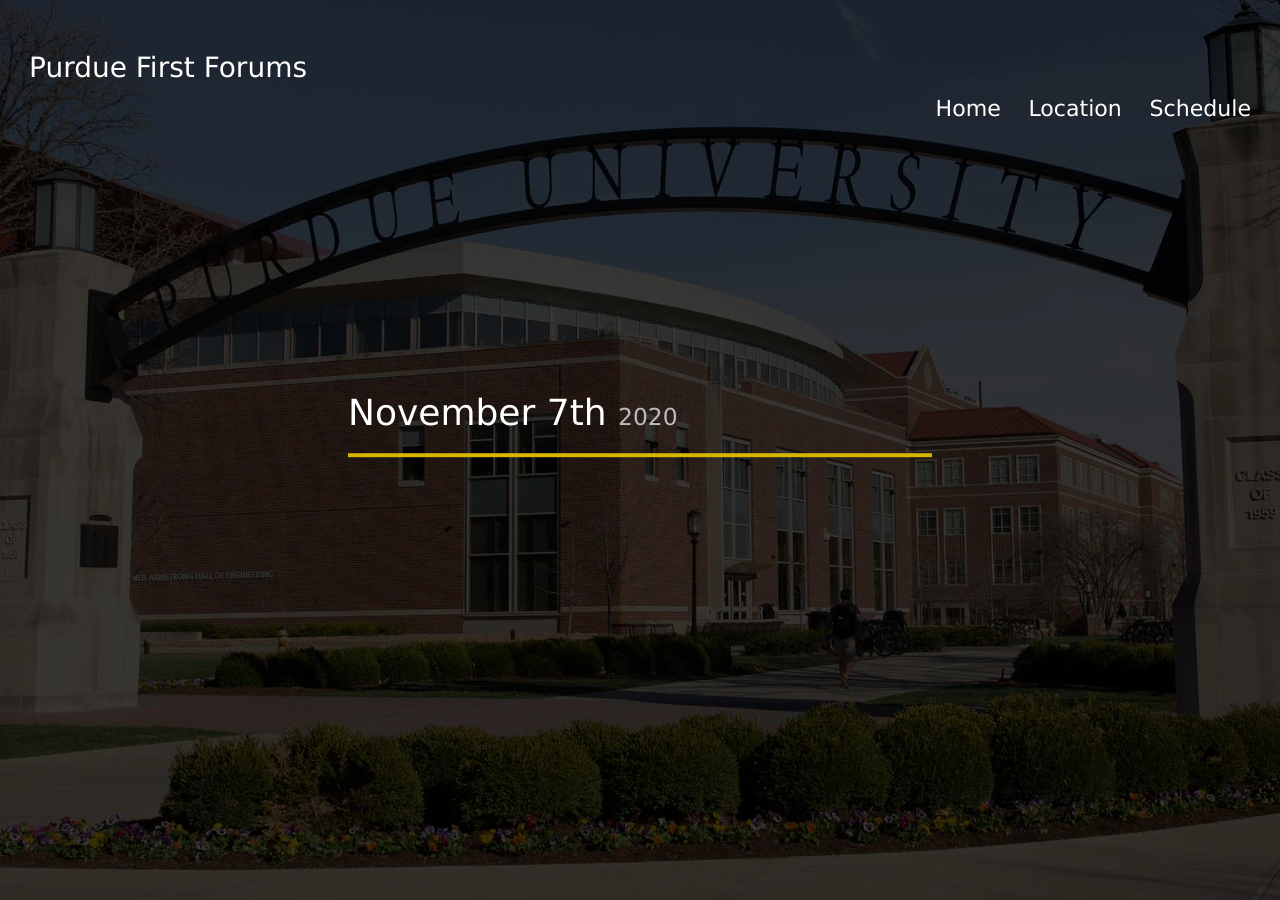
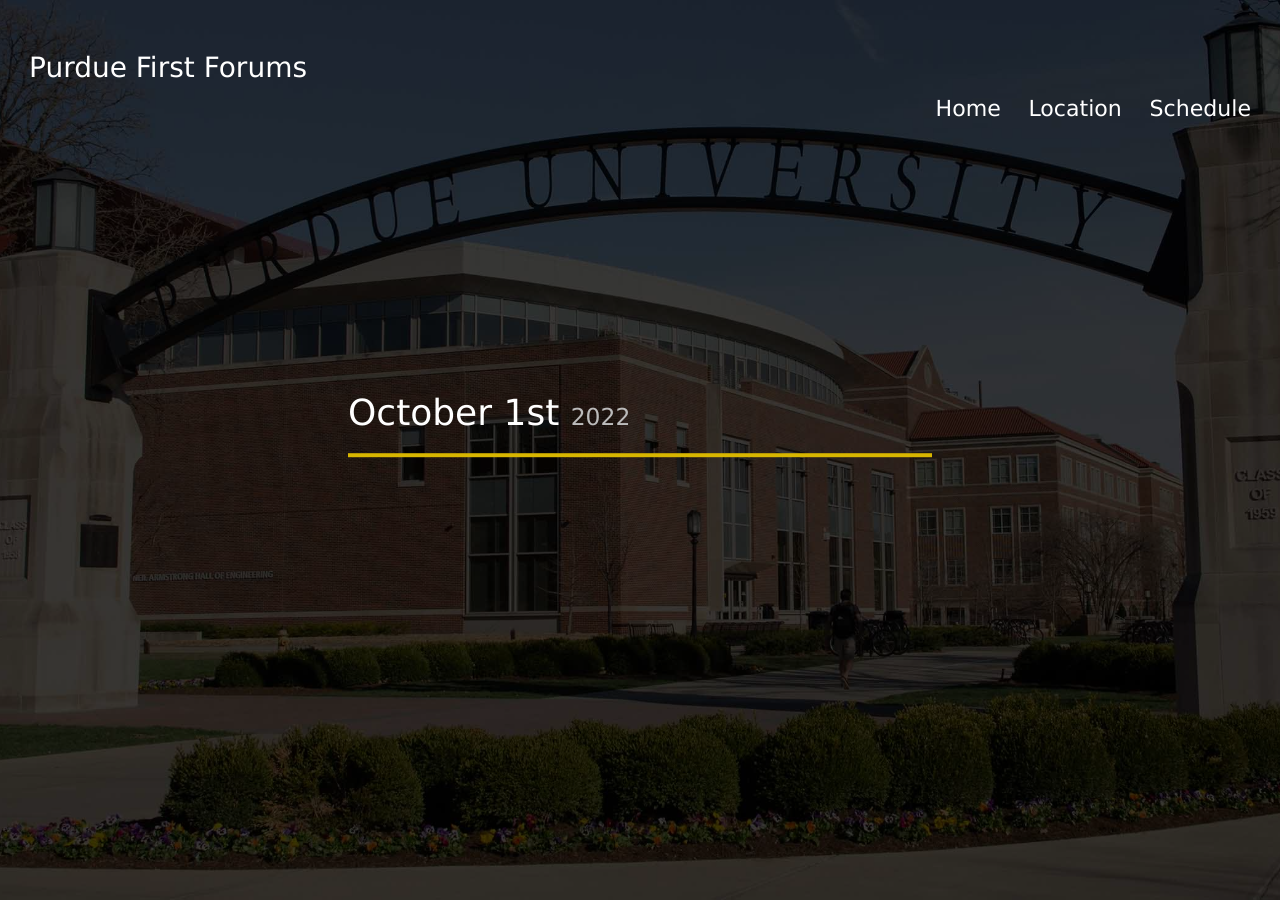
Before and after one commit to purduefirst/purduefirst.github.io, a Jekyll site: the page built from purdue-forums.html, in a window 1280 px wide and 900 px high. Built offline with Jekyll 4.4.1, drawn with Linux system fonts in a browser that asks for light colours; some of the changed text lies outside the part shown.

Commit message:
Update forms page with 2022 date

```diff
--- a/purdue-forums.html
+++ b/purdue-forums.html
@@ -2,8 +2,8 @@
 layout: event-image
 image: arch.jpg
 title: "Purdue First Forums"
-event-date: "November 7th"
-event-year: "2020"
+event-date: "October 1st"
+event-year: "2022"
 dark: true
 ---
 <section id="about" class="primary-section">
@@ -12,8 +12,8 @@ dark: true
         <hr />
         <br />
         <br />
-        Join us on saturday November 7th for the first ever virtual PurdueFIRST Forums.
-        We'll be live on Twitch from Noon to 5 PM to deliver a variety of talks and sessions on everything robots!
+        This year, Purdue FIRST Forums will take place on Saturday, October 1st.
+	This is a fun, educational experience for teams to hear from seasoned FIRST members and mentors, as well as get excited about the upcoming FTC & FRC season! This year’s overall theme will be ‘Back to Basics’, and will feature presentations that are for FRC, FTC, and are cross-program.
 
     <br />
     <br />
@@ -25,7 +25,7 @@ dark: true
     <div class="container">
       <h2>Schedule</h2>
 	     <hr />
-        <a href="https://forums.firstindianarobotics.org/purdue-first-forums-2020/sessions/grid">Schedule of workshops is available here!</a>
+        <a href="https://forums.firstindianarobotics.org/purdue-first-forums-2020/sessions/grid">2020 Schedule of workshops</a>
       	<br />
     </div>
 </section>
```
